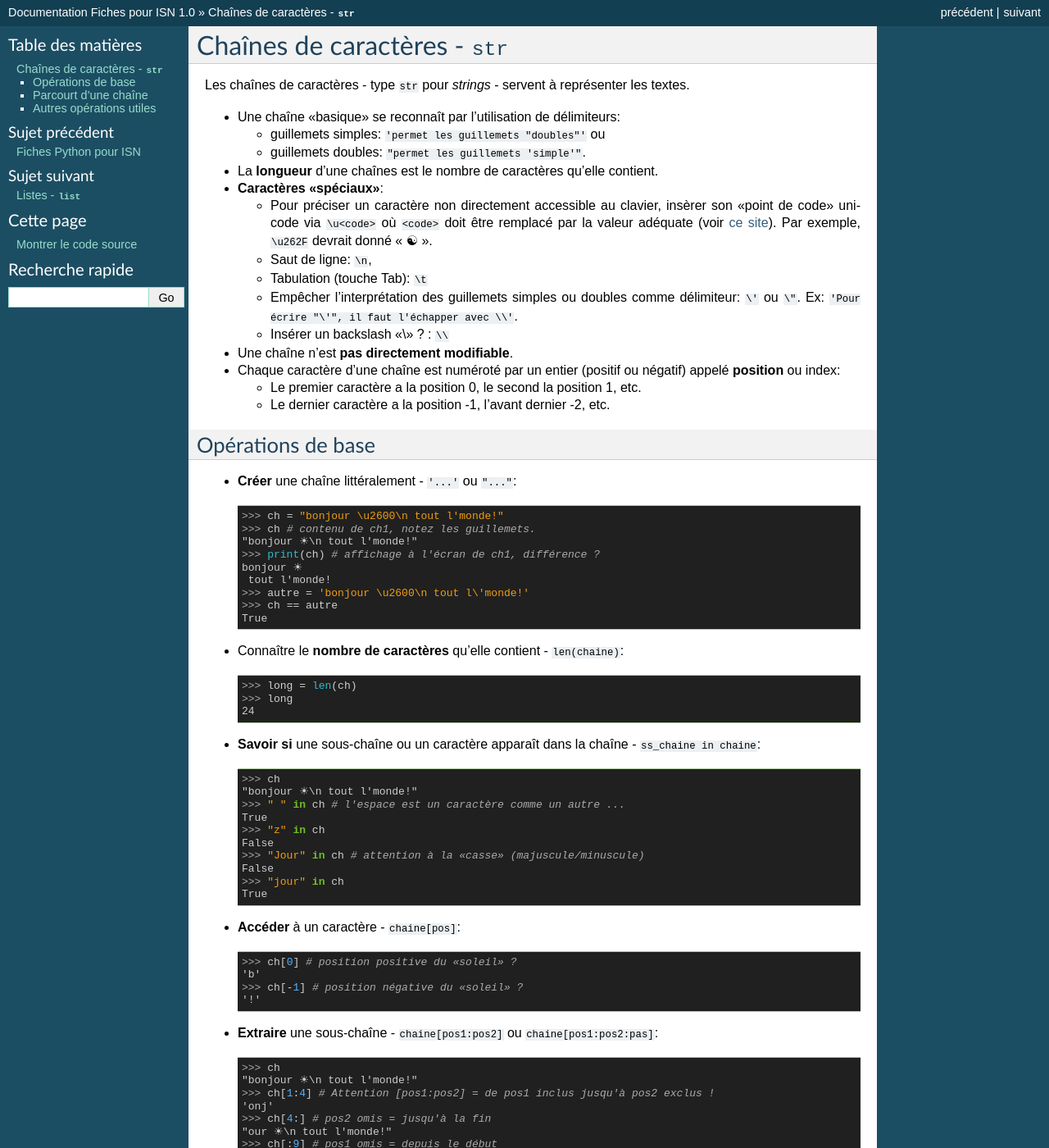
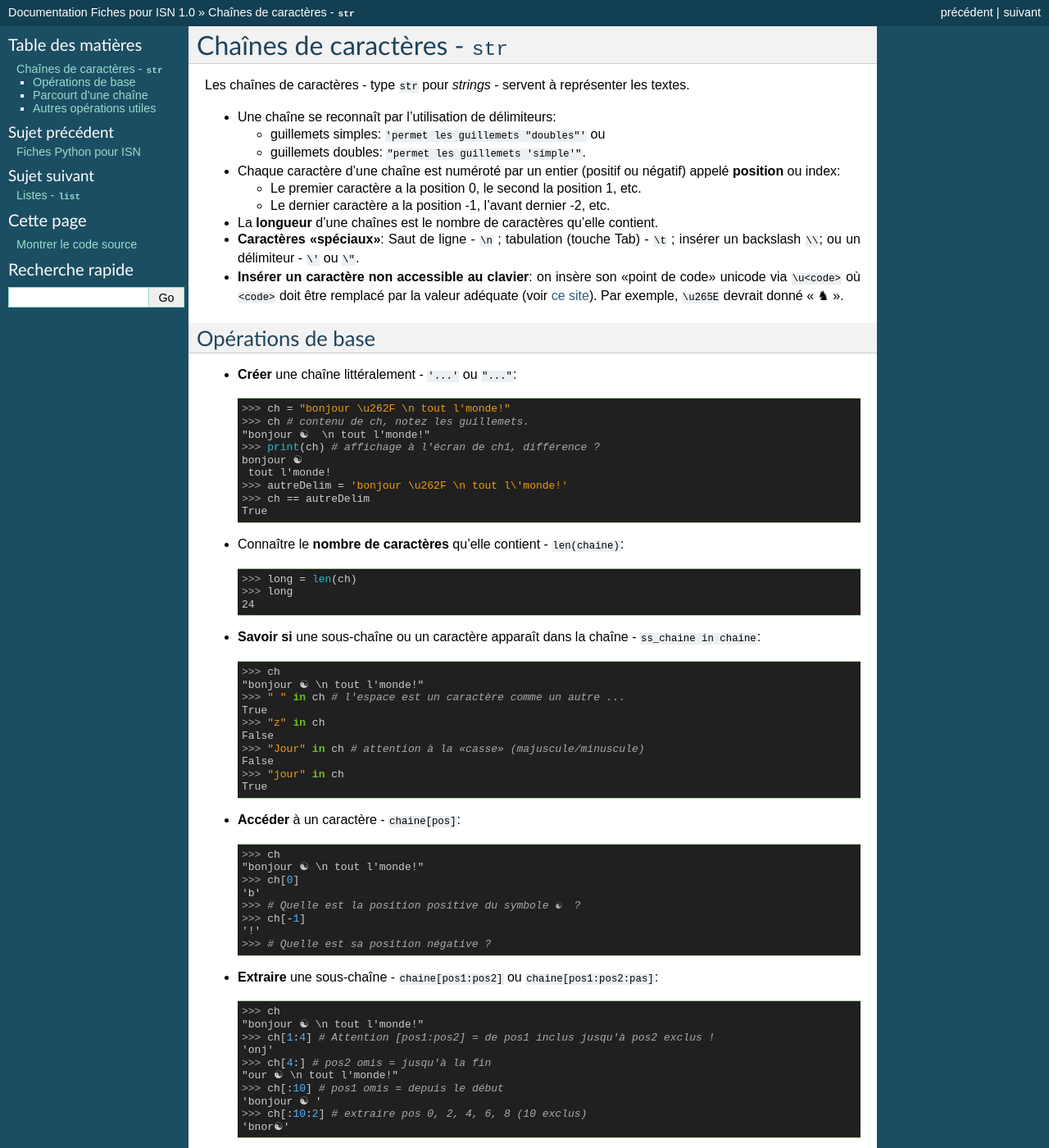
Before and after one commit to ORLEANS-TOURS-IRES/Fiches_ISN, a Sphinx documentation site: the page built from source/chaines.rst, in a window 1280 px wide and 1400 px high. Shown: the whole window at 82% size. Built offline with Sphinx 7.4.7, drawn with Linux system fonts in a browser that asks for light colours; some of the changed text lies outside the part shown.

Commit message:
corrections diverses

```diff
--- a/source/chaines.rst
+++ b/source/chaines.rst
@@ -8,39 +8,33 @@ Chaînes de caractères - ``str``
 
 Les chaînes de caractères - type ``str`` pour *strings* - servent à représenter les textes.
 
-* Une chaîne «basique» se reconnaît par l'utilisation de délimiteurs:
+* Une chaîne se reconnaît par l'utilisation de délimiteurs:
 
   * guillemets simples: ``'permet les guillemets "doubles"'`` ou
   * guillemets doubles: ``"permet les guillemets 'simple'"``.
 
-* La **longueur** d'une chaînes est le nombre de caractères qu'elle contient.
-* **Caractères «spéciaux»**:
-
-  * Pour préciser un caractère non directement accessible au clavier, insèrer son «point de code» unicode via ``\u<code>`` où ``<code>`` doit être remplacé par la valeur adéquate (voir `ce site <http://unicode-table.com>`_). Par exemple, ``\u262F`` devrait donné « :raw-html:`&#9775;` ».
-  * Saut de ligne: ``\n``,
-  * Tabulation (touche Tab): ``\t``
-  * Empêcher l'interprétation des guillemets simples ou doubles comme délimiteur: ``\'`` ou ``\"``. Ex: ``'Pour écrire "\'", il faut l'échapper avec \\'``.
-  * Insérer un backslash «\\» ? : ``\\``
-
-* Une chaîne n'est **pas directement modifiable**.
 * Chaque caractère d'une chaîne est numéroté par un entier (positif ou négatif) appelé **position** ou index:
 
   * Le premier caractère a la position 0, le second la position 1, etc.
   * Le dernier caractère a la position -1, l'avant dernier -2, etc.
+
+* La **longueur** d'une chaînes est le nombre de caractères qu'elle contient.
+* **Caractères «spéciaux»**: Saut de ligne - ``\n`` ; tabulation (touche Tab) - ``\t`` ; insérer un backslash ``\\``; ou un délimiteur - ``\'`` ou ``\"``.
+* **Insérer un caractère non accessible au clavier**: on insère son «point de code» unicode via ``\u<code>`` où ``<code>`` doit être remplacé par la valeur adéquate (voir `ce site <http://unicode-table.com>`_). Par exemple, ``\u265E`` devrait donné « :raw-html:`&#9822;` ».
 
 Opérations de base
 ==================
 
 * **Créer** une chaîne littéralement - ``'...'`` ou ``"..."``::
 
-        >>> ch = "bonjour \u2600\n tout l'monde!"
-        >>> ch # contenu de ch1, notez les guillemets.
-        "bonjour ☀\n tout l'monde!"
+        >>> ch = "bonjour \u262F \n tout l'monde!"
+        >>> ch # contenu de ch, notez les guillemets.
+        "bonjour ☯  \n tout l'monde!"
         >>> print(ch) # affichage à l'écran de ch1, différence ?
-        bonjour ☀
+        bonjour ☯
          tout l'monde!
-        >>> autre = 'bonjour \u2600\n tout l\'monde!'
-        >>> ch == autre
+        >>> autreDelim = 'bonjour \u262F \n tout l\'monde!'
+        >>> ch == autreDelim
         True
 
 * Connaître le **nombre de caractères** qu'elle contient - ``len(chaine)``::
@@ -52,7 +46,7 @@ Opérations de base
 * **Savoir si** une sous-chaîne ou un caractère apparaît dans la chaîne - ``ss_chaine in chaine``::
 
         >>> ch
-        "bonjour ☀\n tout l'monde!"
+        "bonjour ☯ \n tout l'monde!"
         >>> " " in ch # l'espace est un caractère comme un autre ...
         True
         >>> "z" in ch
@@ -64,23 +58,27 @@ Opérations de base
 
 * **Accéder** à un caractère - ``chaine[pos]``::
 
-        >>> ch[0] # position positive du «soleil» ?
+        >>> ch
+        "bonjour ☯ \n tout l'monde!"
+        >>> ch[0]
         'b'
-        >>> ch[-1] # position négative du «soleil» ?
+        >>> # Quelle est la position positive du symbole ☯  ?
+        >>> ch[-1]
         '!'
+        >>> # Quelle est sa position négative ?
 
 * **Extraire** une sous-chaîne - ``chaine[pos1:pos2]`` ou ``chaine[pos1:pos2:pas]``::
 
         >>> ch
-        "bonjour ☀\n tout l'monde!"
+        "bonjour ☯ \n tout l'monde!"
         >>> ch[1:4] # Attention [pos1:pos2] = de pos1 inclus jusqu'à pos2 exclus !
         'onj'
         >>> ch[4:] # pos2 omis = jusqu'à la fin
-        "our ☀\n tout l'monde!"
-        >>> ch[:9] # pos1 omis = depuis le début
-        'bonjour ☀'
+        "our ☯ \n tout l'monde!"
+        >>> ch[:10] # pos1 omis = depuis le début
+        'bonjour ☯ '
         >>> ch[:10:2] # extraire pos 0, 2, 4, 6, 8 (10 exclus)
-        'bnor☀'
+        'bnor☯'
 
 * **Concaténer** deux chaînes ou plus - ``ch1 + ch2 + ...``::
 
@@ -124,7 +122,20 @@ Parcourt d'une chaîne
         >>> res
         'tuih'
 
-* **Indirect**: par les positions dans la chaîne - ``pos in range(len(chaine))``::
+* **Par énumération** - ``for pos, car in enumerate(chaine):``::
+
+        >>> ch = "du feu"
+        >>> for p, c in enumerate(ch):
+        ...     print("ch[" + str(p) + "]=" + c)
+        ...
+        ch[0]=d
+        ch[1]=u
+        ch[2]=
+        ch[3]=f
+        ch[4]=e
+        ch[5]=u
+
+* **Indirect**: par les positions dans la chaîne - ``for pos in range(len(chaine)):``::
 
         >>> ch = "du feu"
         >>> str(5) # conversion d'un entier en chaîne
@@ -142,18 +153,6 @@ Parcourt d'une chaîne
         ch[4]=e
         ch[5]=u
 
-* **Par énumération** - ``pos, car in enumerate(chaine)``::
-
-        >>> ch = "du feu"
-        >>> for p, c in enumerate(ch):
-        ...     print("ch[" + str(p) + "]=" + c)
-        ...
-        ch[0]=d
-        ch[1]=u
-        ch[2]=
-        ch[3]=f
-        ch[4]=e
-        ch[5]=u
 
 Autres opérations utiles
 ========================
@@ -212,28 +211,28 @@ Autres opérations utiles
 
 * **Encoder** pour communiquer - ``str.encode()`` et ``bytes.decode()``:
 
-  Python3 représente chaque caractère d'une chaîne par son identifiant unicode. Cela permet, virtuellement, de représenter toutes les langues du monde (ou presque). Pour connaître cet identifiant, utiliser ``ord(car)``. Inversement, pour trouver un caractère d'identifiant *id*, utiliser ``char(id)``.
+  Python3 représente chaque caractère d'une chaîne par son identifiant unicode. Cela permet, virtuellement, de représenter toutes les langues du monde (ou presque). Pour connaître cet identifiant, utiliser ``ord(car)``. Inversement, pour trouver un caractère d'identifiant *id*, utiliser ``chr(id)``.
 
   Lorsqu'on veut, par exemple, envoyer un message comme ``'bonjour'`` sur un réseau, il est en pratique nécessaire d'encoder le message (par défaut en Utf-8) de manière à le représenter (en interne) comme une chaîne d'octets ou *bytes* (regroupement de 8 bits - 0 ou 1). Pour en `savoir plus ... <http://python.developpez.com/cours/apprendre-python3/?page=page_12#L12-A-8>`_.
 
   .. code-block:: python
 
-        >>> mess = 'aïe' # chaîne de caractères
+        >>> ch = 'aïe' # chaîne de caractères
         >>> # encodage en un bytes (chaîne d'octets) via Utf-8
-        >>> messUtf8 = mess.encode()
-        >>> type(messEnc) # chaîne d'octet
+        >>> chEnc = mess.encode('utf-8')
+        >>> type(chEnc) # chaîne d'octet
         <class 'bytes'>
-        >>> messUtf8 # le préfixe «b» précise qu'il s'agit d'un bytes
+        >>> chEnc # le préfixe «b» précise qu'il s'agit d'un bytes
         b'a\xc3\xafe'
-        >>> for car in mess:
+        >>> for car in ch: # parcourt de la chaîne de caractères
         ...    print(ord(car), end=' ') # ord(caractère): identifiant unicode (en décimal)
         ...
         97 239 101
-        >>> for octet in messEnc:
+        >>> for octet in chEnc: # parcourt de la chaîne d'octets
         ...    print(octet, end=' ') # chaque octet correspond à un entier de [0,256[
         97 195 175 101
-        >>> # noter que le 'ï' est codé sur 2 octets en Utf-8
+        >>> # notez que le 'ï' est codé sur 2 octets en Utf-8 !
         >>> # pour décoder un bytes c'est à dire retrouver la chaîne de caractères correspondante
-        >>> message = messUtf8.decode()
+        >>> message = chEnc.decode('utf-8')
         >>> message
         'aïe'
```
Also changed, not shown: other parts of source/chaines.rst (+3 -3 lines).
